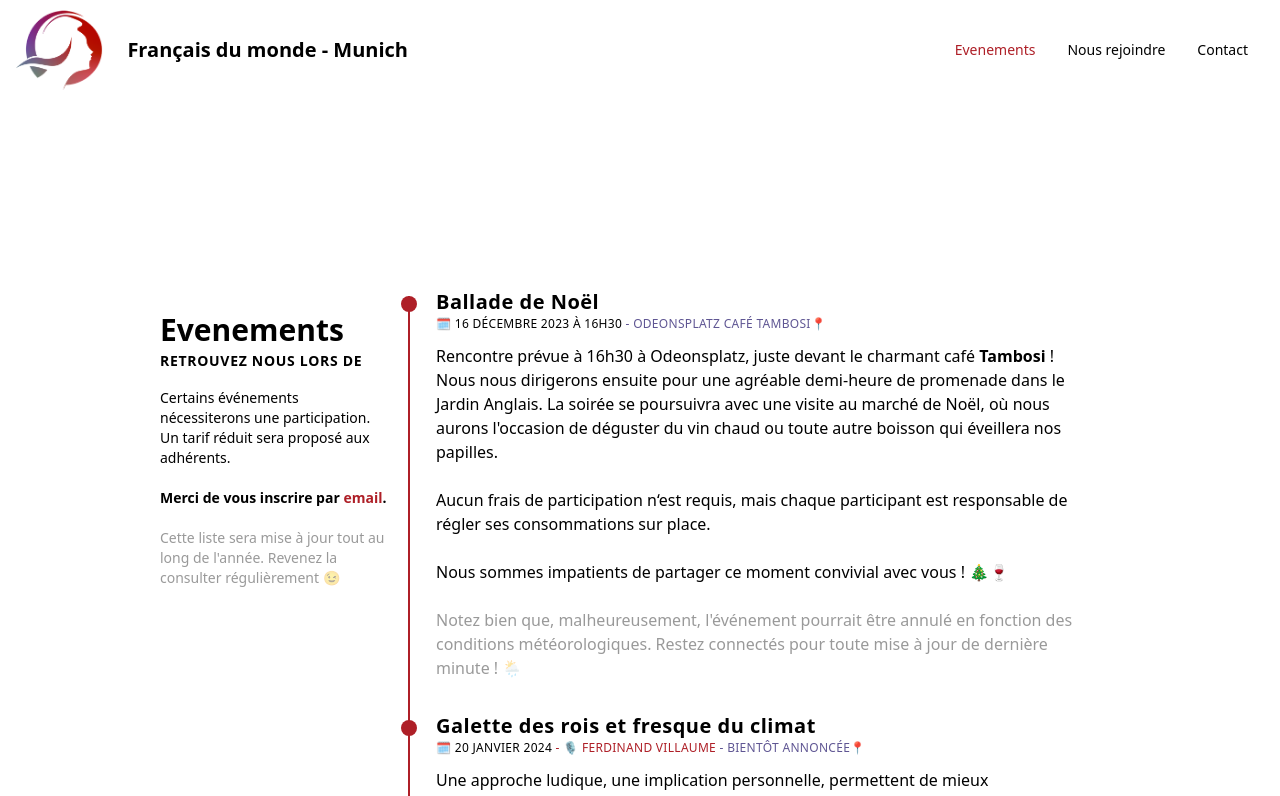
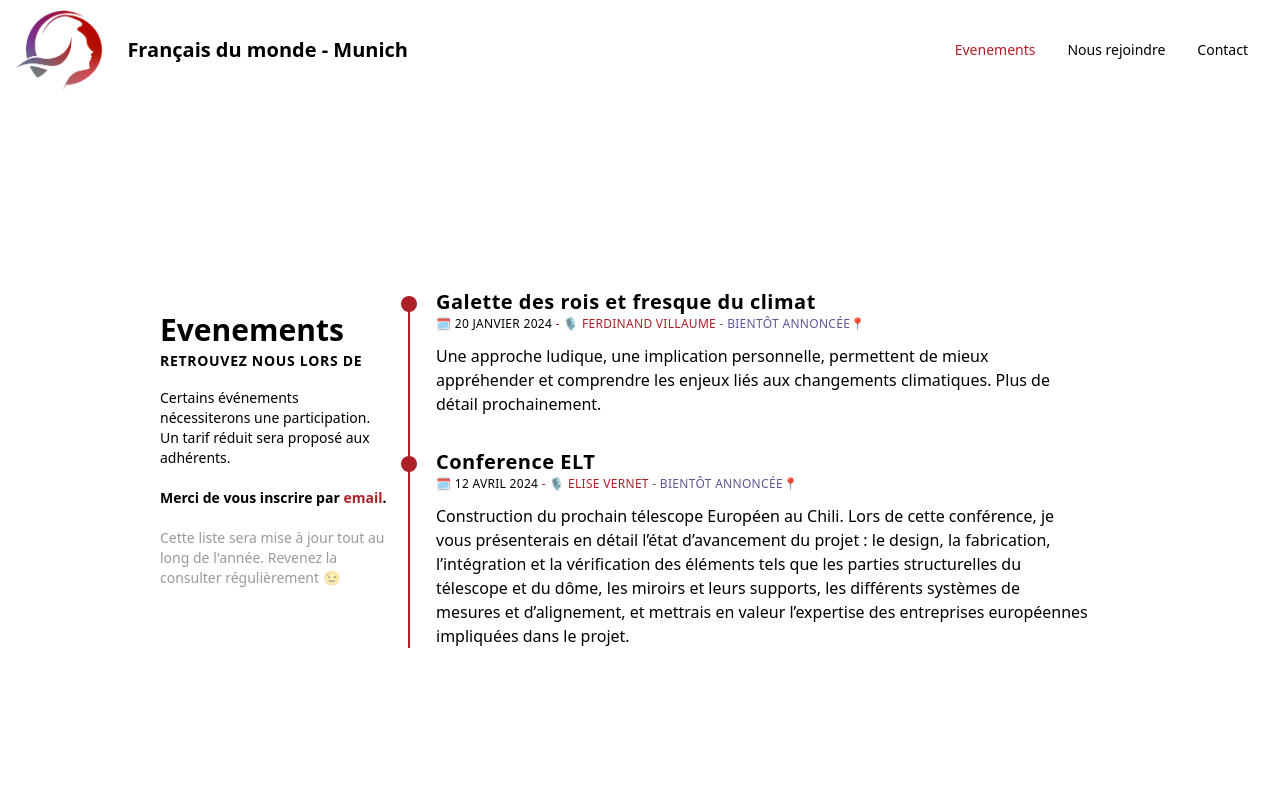
Before and after one commit to fdm-munich/adfe, a React (Vite) app: page / in a window 1280 px wide. Shown: the top 796 px of the page. Built offline with nearby package versions, Linux system fonts and the light colour scheme.

Commit message:
updates event dates

```diff
--- a/src/evenements/2023.jsx
+++ b/src/evenements/2023.jsx
@@ -42,7 +42,7 @@ export const events = [
     ,
     Location : () => <a target="blank" href="https://tambosi-odeonsplatz.de">Odeonsplatz café Tambosi</a>,
     title    : "Ballade de Noël",
-    past     : false,
+    past     : true,
   },
   {
     Actor       : () => "Ferdinand Villaume",
@@ -53,7 +53,7 @@ export const events = [
     past        : false,
   },
   {
-    date        : "2 Février 2024",
+    date        : "12 Avril 2024",
     Actor       : () => <a target="blank" href="https://www.linkedin.com/search/results/all/?fetchDeterministicClustersOnly=true&heroEntityKey=urn%3Ali%3Afsd_profile%3AACoAAALRZvkB74_aV_ns9REsGmqgB7tSgVnRrv0&keywords=elise%20vernet&origin=RICH_QUERY_TYPEAHEAD_HISTORY&position=0&searchId=ea700353-7f49-4df6-bcab-d814e078bbab&sid=ATM&spellCorrectionEnabled=true">Elise Vernet</a>,
     description : "Construction du prochain télescope Européen au Chili. Lors de cette conférence, je vous présenterais en détail l’état d’avancement du projet : le design, la fabrication, l’intégration et la vérification des éléments tels que les parties structurelles du télescope et du dôme, les miroirs et leurs supports, les différents systèmes de mesures et d’alignement, et mettrais en valeur l’expertise des entreprises européennes impliquées dans le projet.",
     Location    : () => "Bientôt annoncée",
```
